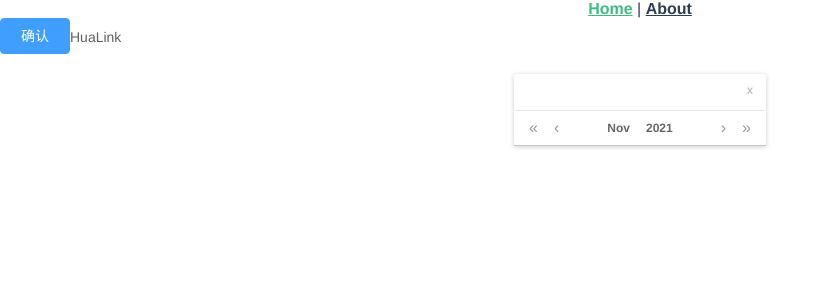
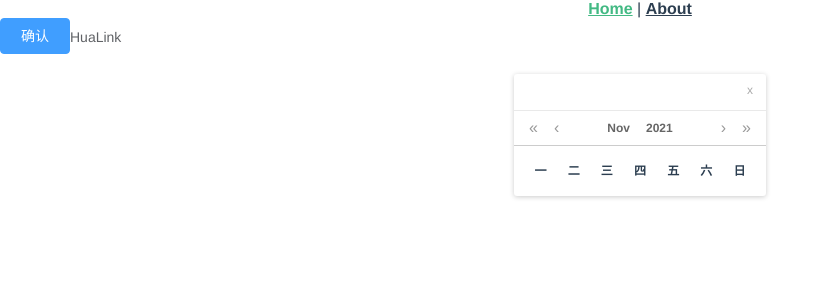
Before and after one commit to typhoonIscoming/huaat-ui, a Vue app: page /#/home in a window 1280 px wide. Shown: the top 300 px of the page, without its empty margins (0-831 px from the left). Built offline with nearby package versions, Linux system fonts and the light colour scheme; the HTML template or start-up script is replaced by a standard one.

Commit message:
mod: 日历部分

```diff
--- a/packages/calendar/src/main.vue
+++ b/packages/calendar/src/main.vue
@@ -24,6 +24,20 @@
                         <span class="hua-calendar-next-year-btn"></span>
                     </div>
                 </div>
+                <div class="hua-calendar-body">
+                    <table class="hua-calendar-table">
+                        <thead>
+                            <tr>
+                                <th
+                                    v-for="item in week"
+                                    :key="item"
+                                    class="hua-calendar-column-header">
+                                    <span class="hua-calendar-column-header-inner">{{ item }}</span>
+                                </th>
+                            </tr>
+                        </thead>
+                    </table>
+                </div>
             </div>
             <div class="hua-calendar-footer"></div>
         </div>
@@ -31,15 +45,14 @@
 </template>
 
 <script>
-const zhMonth = ['1月', '2月', '3月', '4月', '5月', '6月', '7月', '8月', '9月', '10月', '11月', '12月',];
-const enMonth = ['Jan', 'Feb', 'Mar', 'Apr', 'May', 'Jun', 'Jul', 'Aug', 'Sep', 'Oct', 'Nov', 'Dec',];
+const zhMonth = ['1月', '2月', '3月', '4月', '5月', '6月', '7月', '8月', '9月', '10月', '11月', '12月'];
+const enMonth = ['Jan', 'Feb', 'Mar', 'Apr', 'May', 'Jun', 'Jul', 'Aug', 'Sep', 'Oct', 'Nov', 'Dec'];
+const enWeek = ['Su', 'Mo', 'Tu', 'We', 'Th', 'Fr', 'Sa'];
+const zhWeek = ['日', '一', '二', '三', '四', '五', '六'];
+
 export default {
     name: 'HuaCalendar',
     props: {
-        textTop: {
-            type: Array,
-            default: () => ['日', '一', '二', '三', '四', '五', '六'],
-        },
         showDateInput: { // 是否显示顶部输入框
             type: Boolean,
             default: true,
@@ -47,6 +60,10 @@ export default {
         lang: {
             type: String,
             default: 'zh',
+        },
+        firstDayOfWeek: { // 一周第一天是周一，默认是周日
+            type: Boolean,
+            default: true,
         },
     },
     data() {
@@ -56,6 +73,20 @@ export default {
             year: '',
             today: '',
         }
+    },
+    computed: {
+        week() {
+            let temp = enWeek;
+            if (this.lang === 'zh') {
+                temp = zhWeek
+            }
+            if (this.firstDayOfWeek) {
+                const monday = temp[0];
+                temp = temp.slice(1)
+                temp.push(monday)
+            }
+            return temp
+        },
     },
     created() {
         this.initDate()
--- a/packages/theme-chalk/src/calendar.scss
+++ b/packages/theme-chalk/src/calendar.scss
@@ -12,6 +12,9 @@
     line-height: 1.5;
     box-sizing: border-box;
     box-shadow: 0 1px 5px #ccc;
+    table, td, th{
+        border: none;
+    }
 }
 .hua-calendar-panel{
     position: relative;
@@ -117,3 +120,20 @@
         color: #23c0fa;
     }
 }
+
+/* 日期 */
+.hua-calendar-body{
+    padding: 10px 10px;
+    table{
+        border-collapse: collapse;
+        max-width: 100%;
+        background-color: transparent;
+        width: 100%;
+    }
+}
+.hua-calendar-column-header{
+    line-height: 18px;
+    padding: 6px 0;
+    width: 33px;
+    text-align: center;
+}
```
